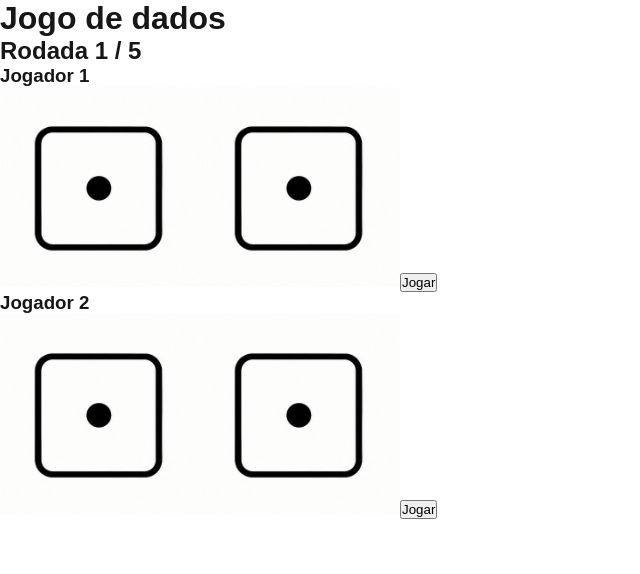
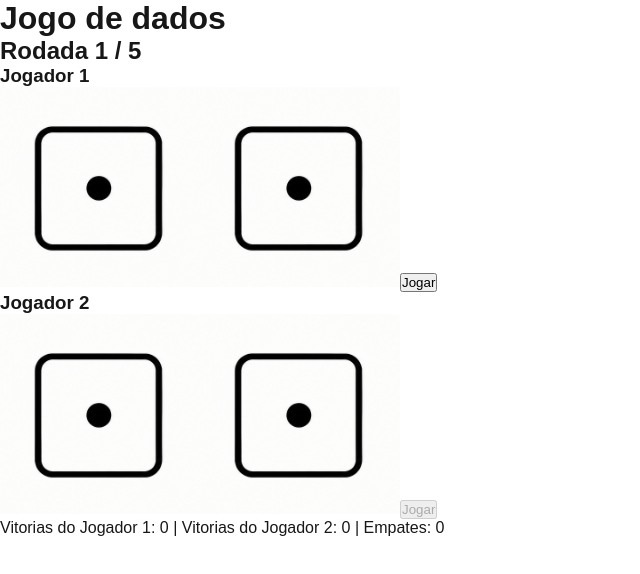
Before and after one commit to joao-vitor-queiroz/Jogo-Dados-Next.js, a Next.js app in the folder jogo-dados/: page / in a window 1280 px wide. Shown: the top 574 px of the page, without its empty margins (0-640 px from the left). Built offline with nearby package versions, Linux system fonts and the light colour scheme.

Commit message:
adicionando turnos e mensagens de resultado

```diff
--- a/jogo-dados/components/JogoDados.js
+++ b/jogo-dados/components/JogoDados.js
@@ -6,6 +6,11 @@ export default function JogoDados() {
   const [rodada, setRodada] = useState(1)
   const [dadosJ1, setDadosJ1] = useState([1, 1])
   const [dadosJ2, setDadosJ2] = useState([1, 1])
+  const [turno, setTurno] = useState(1)
+  const [mensagem, setMensagem] = useState("")
+  const [vitoriasJ1, setVitoriasJ1] = useState(0)
+  const [vitoriasJ2, setVitoriasJ2] = useState(0)
+  const [empates, setEmpates] = useState(0)
 
   function valor() {
     return Math.floor(Math.random() * 6) + 1
@@ -16,13 +21,33 @@ export default function JogoDados() {
     const d2 = valor()
 
     setDadosJ1([d1, d2])
-  }
+    setTurno(2)
+   }
 
   function jogarJ2() {
     const d1 = valor()
     const d2 = valor()
 
     setDadosJ2([d1, d2])
+    setTurno(1)
+    finalizarRodada(d1, d2)
+  }
+
+  function finalizarRodada(d1, d2) {
+    const somaJ1 = dadosJ1[0] + dadosJ1[1]
+    const somaJ2 = d1 + d2
+
+    if (somaJ1 > somaJ2) {
+      setMensagem("Vitoria do Jogador 1")
+      setVitoriasJ1(vitoriasJ1 + 1)
+    } else if (somaJ2 > somaJ1) {
+      setMensagem("Vitoria do Jogador 2")
+      setVitoriasJ2(vitoriasJ2 + 1)
+    } else {
+      setMensagem("Empate")
+      setEmpates(empates + 1)
+    }
+
     setRodada(rodada + 1)
   }
 
@@ -30,20 +55,22 @@ export default function JogoDados() {
     <div className="container">
       <h1>Jogo de dados</h1>
       <h2>Rodada {rodada} / 5</h2>
+      <h2>{mensagem}</h2>
 
       <div className="jogador">
         <h3>Jogador 1</h3>
         <Dado valor={dadosJ1[0]} />
         <Dado valor={dadosJ1[1]} />
-        <button onClick={jogarJ1}>Jogar</button>
+        <button onClick={jogarJ1} disabled={turno == 2}>Jogar</button>
       </div>
 
       <div className="jogador">
         <h3>Jogador 2</h3>
         <Dado valor={dadosJ2[0]} />
         <Dado valor={dadosJ2[1]} />
-        <button onClick={jogarJ2}>Jogar</button>
+        <button onClick={jogarJ2} disabled={turno == 1}>Jogar</button>
       </div>
+      <p>Vitorias do Jogador 1: {vitoriasJ1} | Vitorias do Jogador 2: {vitoriasJ2} | Empates: {empates}</p>
     </div>
   )
 }
```
